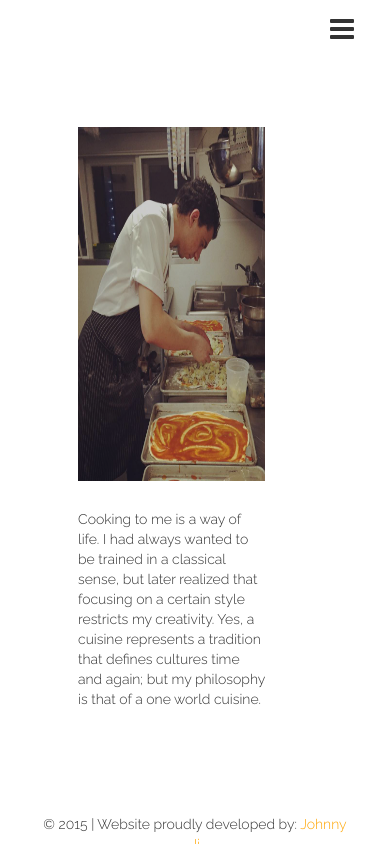
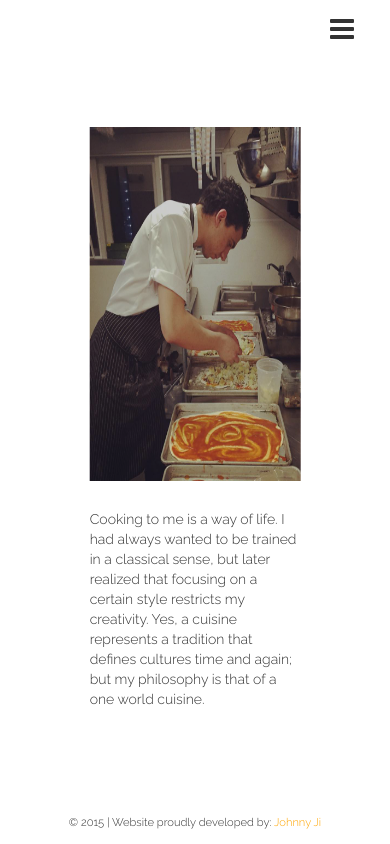
Before and after one commit to johnnyji/aybekMakhasher, a plain HTML site: page about.html in a window 390 px wide. Drawn offline with nearby package versions, Linux system fonts and the light colour scheme.

Commit message:
minor reponsive design changes

```diff
--- a/css/custom.css
+++ b/css/custom.css
@@ -363,18 +363,23 @@
 	}
 
 	.biography img {
-		width: 80%;
+		width: 90%;
 		height: 60%;
 		float: none;
 		position: relative;
+		left: 50%;
+		transform: translateX(-50%);
 
 	}
 
 	.biography p {
 		margin-top: 2em;
-		width: 80%;
+		width: 90%;
 		font-size: 1em;
 		float: none;
+		position: relative;
+		left: 50%;
+		transform: translateX(-50%);
 	}
 
 	.resume_sheet {
@@ -384,6 +389,8 @@
 
 	p.footer_content {
 		width: 80%;
+		font-size: 0.8em;
+		position: relative;
 		margin-left: auto;
 		margin-right: auto;
 		bottom: 0;
```
